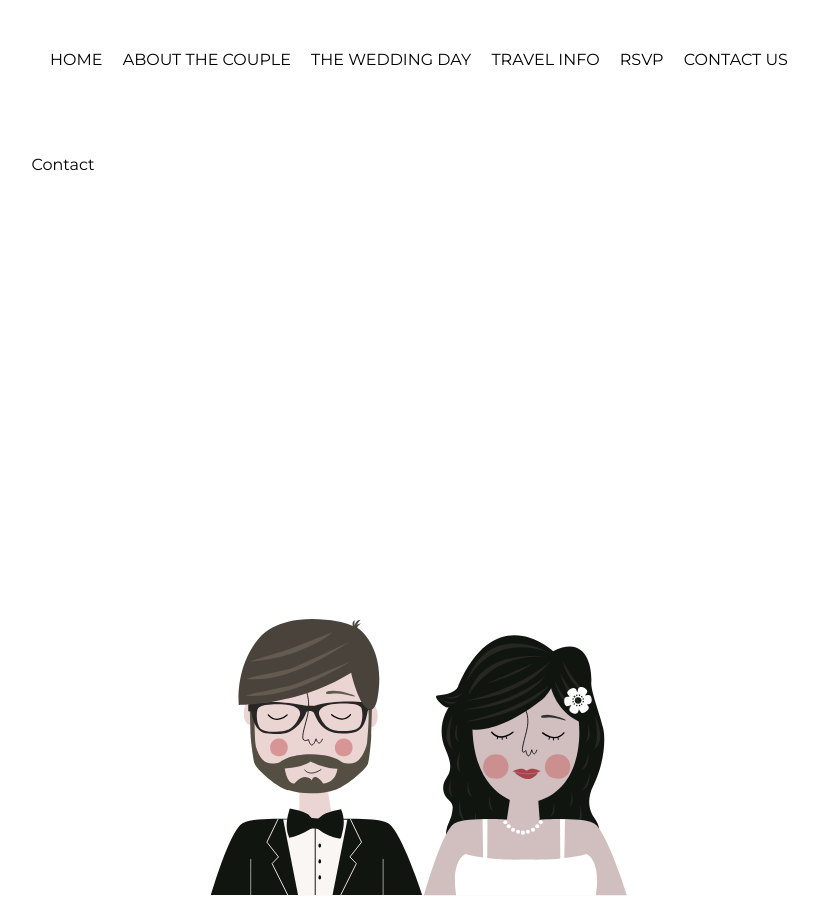
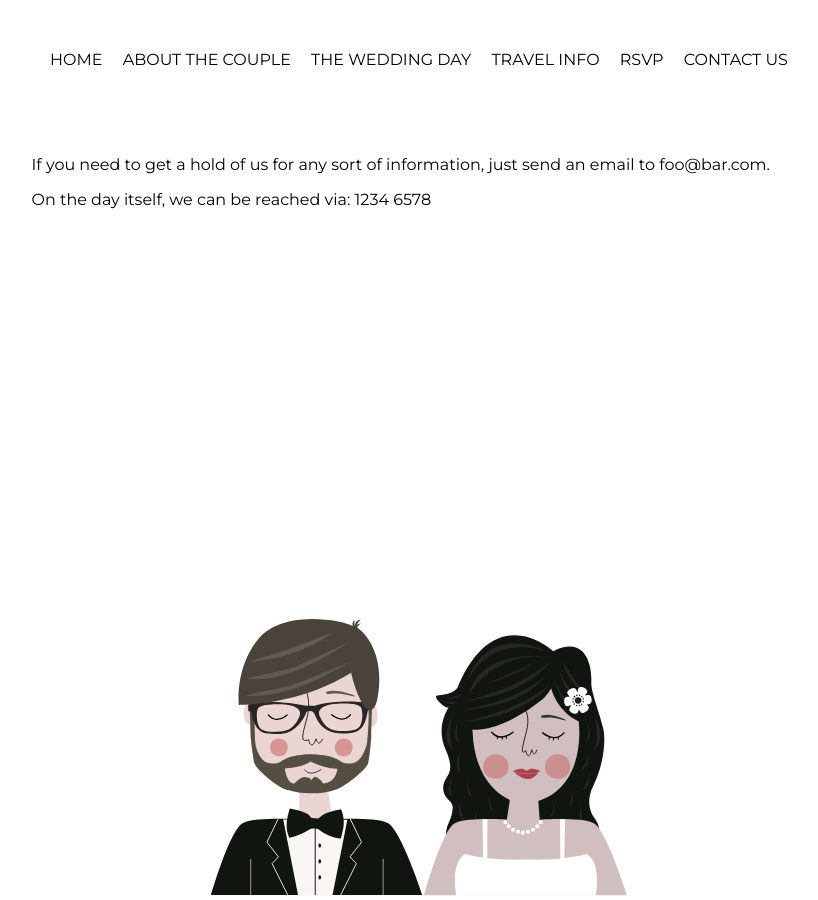
Before and after one commit to evert/wedding, a Jekyll site: the page built from contact.md, in a window 1280 px wide. Shown: the whole page, without its empty margins (221-1039 px from the left). Built offline with Jekyll 4.4.1, drawn with Linux system fonts in a browser that asks for light colours.

Commit message:
Early contact stuff

```diff
--- a/contact.md
+++ b/contact.md
@@ -2,4 +2,6 @@
 layout: default
 ---
 
-Contact
+If you need to get a hold of us for any sort of information, just send an email to foo@bar.com.
+
+On the day itself, we can be reached via: 1234 6578
```
